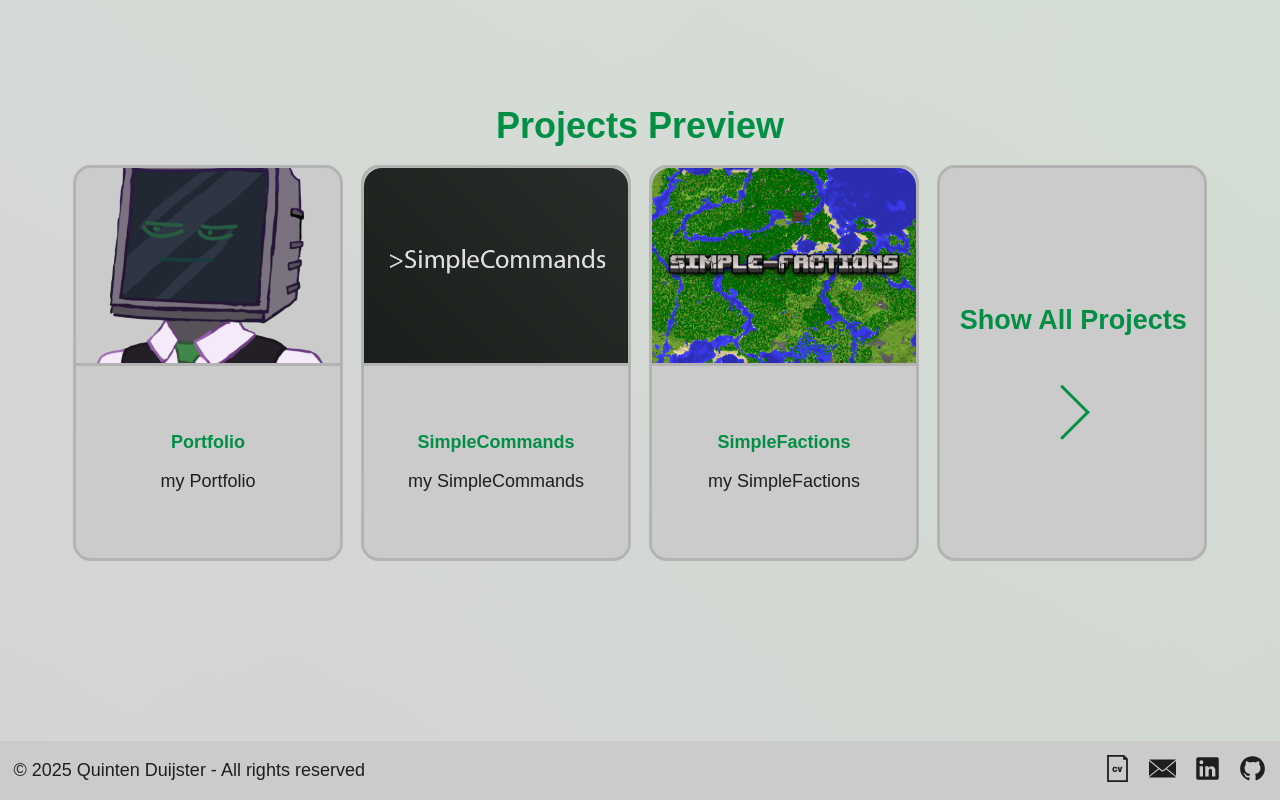
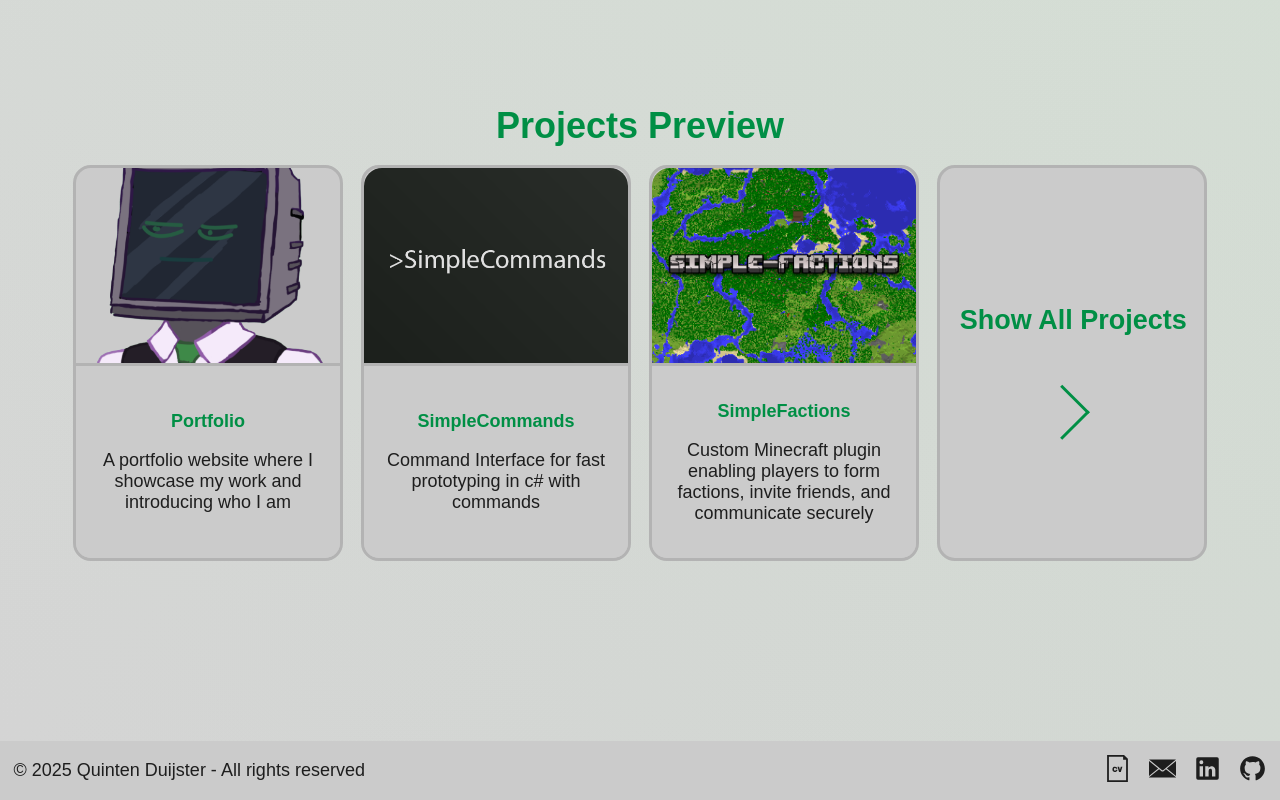
Before and after one commit to Entropire/entropire.github.io, a React (Vite) app: page / in a window 1280 px wide. Shown: the part 937-1737 px from the top of the page. Built offline with nearby package versions, Linux system fonts and the light colour scheme.

Commit message:
Update project descriptions and improve list styling

```diff
--- a/public/projects/portfolio.html
+++ b/public/projects/portfolio.html
@@ -1,7 +1,7 @@
 
       <div class="Header">
         <h1>Portfolio</h1>
-        <p>my Portfolio</p>
+        <p>A portfolio website where I showcase my work and introducing who I am</p>
       </div>
       <div class="ProjectContent">
         <div class="Navigation">
--- a/public/projects/simplecommands.html
+++ b/public/projects/simplecommands.html
@@ -1,7 +1,7 @@
 
       <div class="Header">
         <h1>SimpleCommands</h1>
-        <p>my SimpleCommands</p>
+        <p>Command Interface for fast prototyping in c# with commands</p>
       </div>
       <div class="ProjectContent">
         <div class="Navigation">
--- a/public/projects/simplefactions.html
+++ b/public/projects/simplefactions.html
@@ -1,7 +1,7 @@
 
       <div class="Header">
         <h1>SimpleFactions</h1>
-        <p>my SimpleFactions</p>
+        <p>Custom Minecraft plugin enabling players to form factions, invite friends, and communicate securely</p>
       </div>
       <div class="ProjectContent">
         <div class="Navigation">
--- a/src/data/projects.json
+++ b/src/data/projects.json
@@ -1,7 +1,7 @@
 [
   {
     "title": "Portfolio",
-    "description": "my Portfolio",
+    "description": "A portfolio website where I showcase my work and introducing who I am",
     "image": "projects/Img/Portfolio/Portfolio.png",
     "tags": {
       "Status": [
@@ -23,7 +23,7 @@
   },
   {
     "title": "SimpleCommands",
-    "description": "my SimpleCommands",
+    "description": "Command Interface for fast prototyping in c# with commands",
     "image": "projects/Img/SimpleCommands/SimpleCommands.png",
     "tags": {
       "Status": [
@@ -41,7 +41,7 @@
   },
   {
     "title": "SimpleFactions",
-    "description": "my SimpleFactions",
+    "description": "Custom Minecraft plugin enabling players to form factions, invite friends, and communicate securely",
     "image": "projects/Img/SimpleFactions/SimpleFactions.png",
     "tags": {
       "Status": [
--- a/src/styles/pages/Project.module.css
+++ b/src/styles/pages/Project.module.css
@@ -38,6 +38,13 @@
     color: var(--Accent-Color);
 }
 
+
+.ProjectPage :global .ProjectContent .MainContent ul,
+.ProjectPage :global .ProjectContent .MainContent ol{
+     list-style-position: inside;
+}
+
+
 pre code {
   display: block;
   background-color: var(--highlight-bg);
```
Also changed, not shown: Content/Portfolio.md (+1 -1 lines), Content/SimpleCommands.md (+1 -1 lines), Content/SimpleFactions.md (+1 -1 lines).
